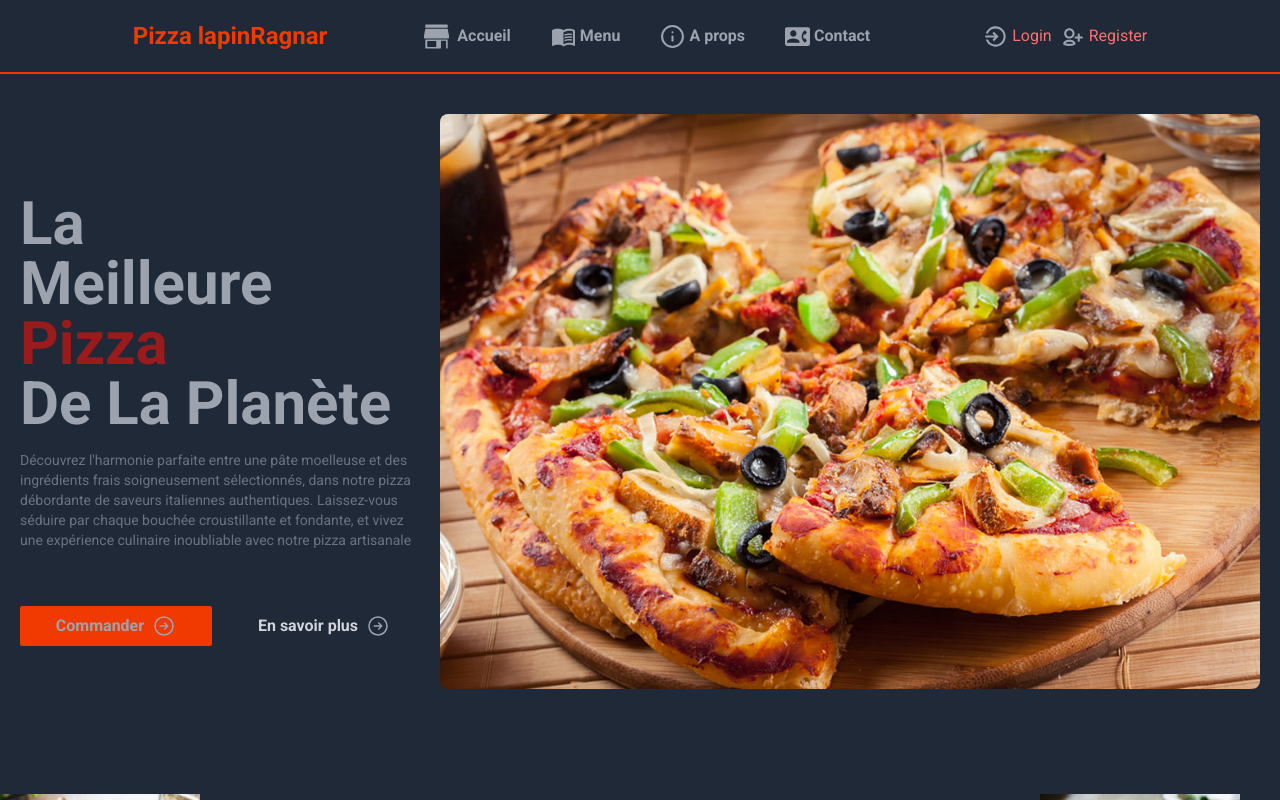
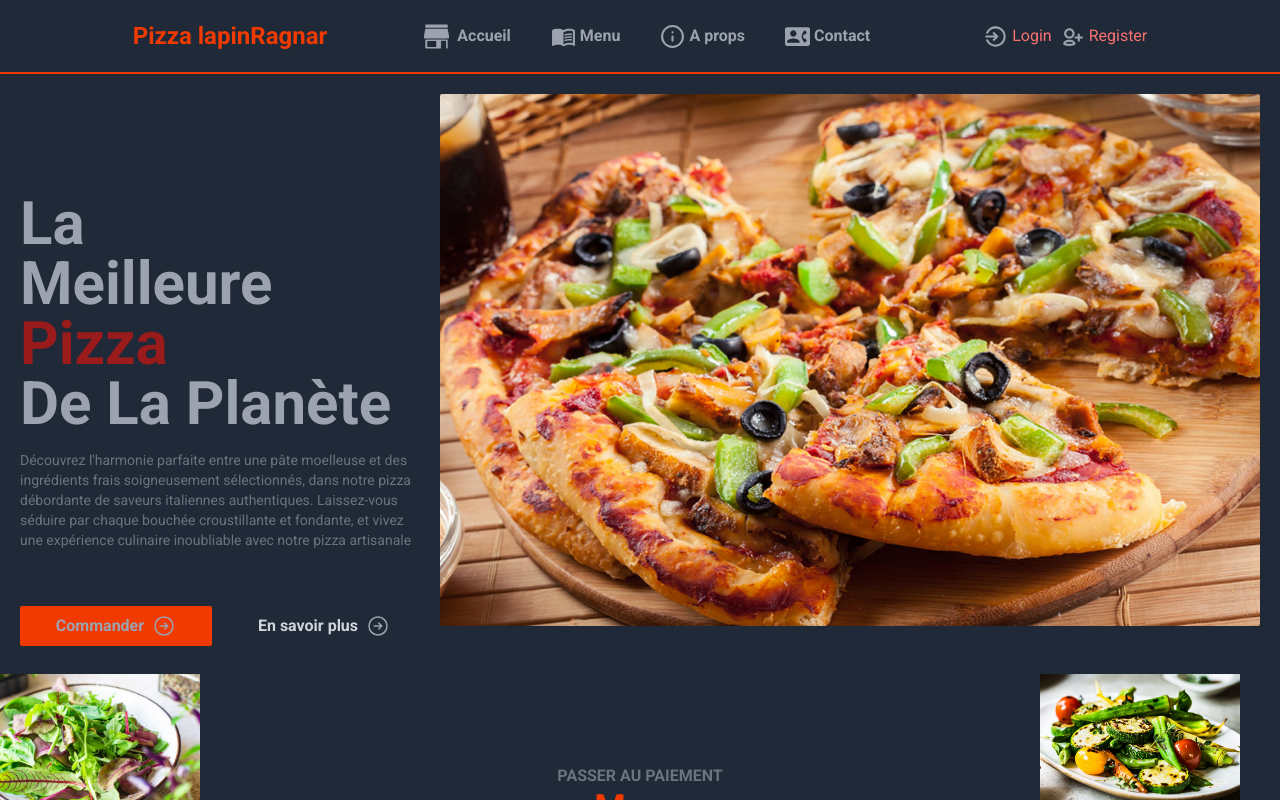
Before and after one commit to lapinRagnar/food-ordering-2, a Next.js app: page / in a window 1280 px wide. Shown: the top 800 px of the page. Built offline with nearby package versions, Linux system fonts and the light colour scheme; no server answers.

Commit message:
reparer l'image du hero

```diff
--- a/src/app/components/layout/Hero.jsx
+++ b/src/app/components/layout/Hero.jsx
@@ -4,7 +4,7 @@ import Right from "../icons/Right"
 
 const Hero = () => {
   return (
-    <section className="grid grid-rows-2 sm:grid-cols-3 p-5 max-h-[700px] gap-5">
+    <section className="grid grid-rows-2 sm:grid-cols-3 p-5 max-h-[580px] gap-5 ">
 
       <div className="sm:col-span-1 sm:pt-[100px]">
         <h1 className="sm:text-6xl text-5xl font-bold font-weight-900">
@@ -29,13 +29,12 @@ const Hero = () => {
         </div>
       </div>
 
-      <div className="sm:col-span-2 w-full  mt-5 ">
+      <div className="sm:col-span-2 w-full h-[532px] relative">
         <Image
-          className="rounded-lg w-full"
+          className="rounded-sm"
           src={'/pizza1.jpg'}
           alt="pizza"
-          width={"800"}
-          height={"200"}
+          fill
         />
       </div>
 
```
